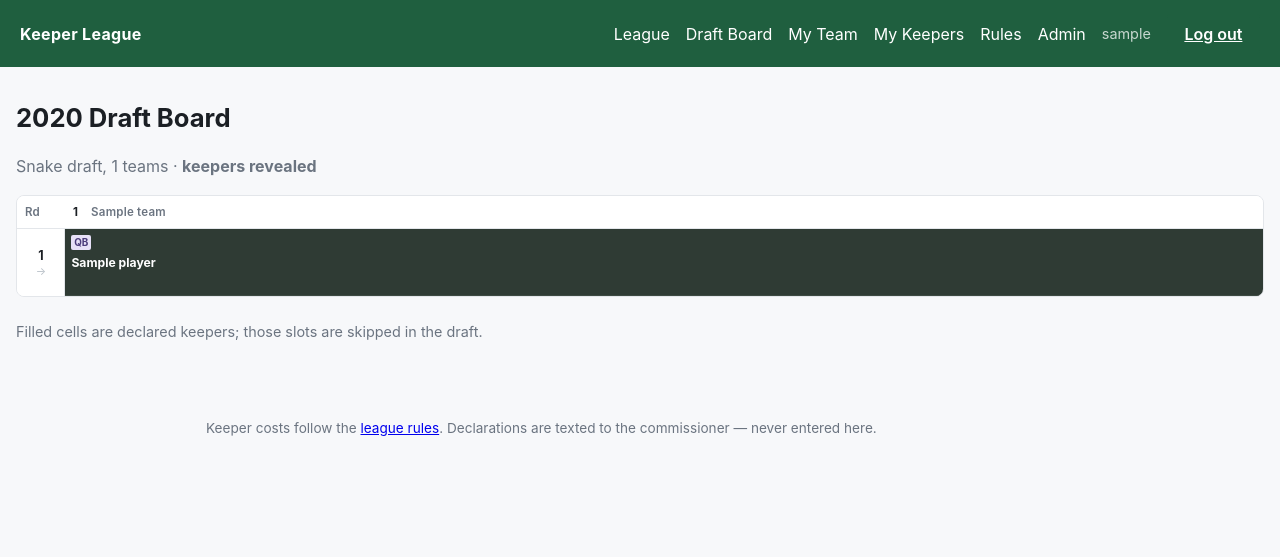
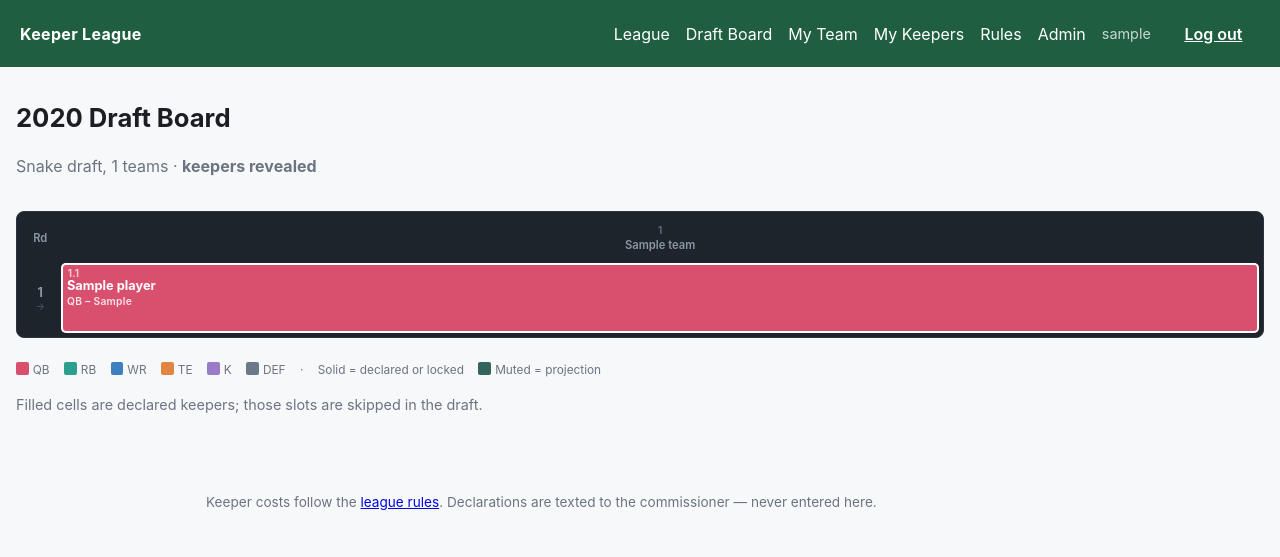
Before and after one commit to ischultz503/keeper-league, a Django app: page /board/ in a window 1280 px wide. Shown: the top 557 px of the page. Run offline with Django 5.2, Linux system fonts and the light colour scheme; a user stored in the database is signed in; tables that the repository leaves empty hold one stand-in row (values such as "Sample post"); some libraries are stand-ins or nearby versions.

Commit message:
Part B: rounds 1-8 by default, position colours, player identity on cells
The board now defaults to rounds 1-8. That is not an arbitrary cut: rules
section 2 caps a keeper's base cost at Round 8, so rounds 1-8 contain every
cell a keeper can burn, and ten fixed-width columns over eight rows fit a
screen with no horizontal scrolling. A query-parameter toggle expands to all
16 -- a link rather than JS, so the state survives a refresh and is
shareable.

Repainted the grid dark so filled cells read as bright blocks floating on a
calm ground. Position palette is defined once as CSS variables in solid and
desaturated pairs, so fact and projection differ by saturation rather than
hue; Part D's sim fills will use the muted set. Resolved cells are solid
rounded rectangles with the player name, a POS - TEAM subline and the pick
number ("3.4", the snaked position within the round) in the corner. Empty
cells carry only that label and the snake arrow.

Every player now renders with their NFL team, which Part A's import made
possible. Candidate names in cells are position-coloured chips.

Added snake_position_in_round() to the engine and expressed snake_overall()
in terms of it, so the two cannot drift apart.

129 tests pass; the board still renders in 12 queries.

Co-Authored-By: Claude Opus 5 <noreply@anthropic.com>

```diff
--- a/league/templates/league/_candidate.html
+++ b/league/templates/league/_candidate.html
@@ -3,10 +3,10 @@
   view: {entry, cost_round, placed_round, walked}. Included from board.html for
   both the visible three and the "+N more" list.
 {% endcomment %}
-<li class="cand{% if cand.entry.eligible is None %} pending{% endif %}"
+<li class="cand pos-bg-{{ cand.entry.player.position }}{% if cand.entry.eligible is None %} pending{% endif %}"
     {% if cand.walked %}title="Costs Round {{ cand.cost_round }}. {{ cand.entry.team.owner_name }} no longer owns that pick, so keeping him burns Round {{ cand.placed_round }} instead."{% elif cand.entry.eligible is None %}title="Eligibility not yet reviewed"{% endif %}>
-  <span class="pos pos-{{ cand.entry.player.position }}">{{ cand.entry.player.position }}</span>
   <span class="cand-name">{{ cand.entry.player.name }}</span>
+  {% if cand.entry.player.nfl_team %}<span class="cand-team">{{ cand.entry.player.nfl_team }}</span>{% endif %}
   {% if cand.walked %}<span class="shift-mark">R{{ cand.cost_round }}&rarr;</span>{% endif %}
   {% if cand.entry.eligible is None %}<span class="pending-tag" title="Eligibility not yet reviewed">?</span>{% endif %}
 </li>
--- a/league/templates/league/board.html
+++ b/league/templates/league/board.html
@@ -14,16 +14,32 @@
   </p>
 {% else %}
 
+<div class="board-head">
+  <div>
     <h1>{{ season.year }} Draft Board</h1>
     <p class="subtle">
       Snake draft, {{ slots|length }} teams
       {% if revealed %}
         &middot; <strong>keepers revealed</strong>
       {% else %}
-    &middot; keepers not yet revealed &mdash; cells show who each team
-    <em>could</em> keep at that round's cost
+        &middot; cells show who each team <em>could</em> keep at that round's cost
       {% endif %}
     </p>
+  </div>
+
+  {% if total_rounds > visible_round_count or show_all_rounds %}
+    {% comment %}
+      A plain link with a query parameter rather than JS: the server already
+      knows how many rounds to build, the state survives a refresh, and it is
+      shareable. Rounds 1-8 hold every keeper cost, so the rest is opt-in.
+    {% endcomment %}
+    {% if show_all_rounds %}
+      <a class="round-toggle" href="{% url 'board' %}">Show rounds 1&ndash;{{ visible_round_count }}</a>
+    {% else %}
+      <a class="round-toggle" href="{% url 'board' %}?rounds=all">Show all {{ total_rounds }} rounds</a>
+    {% endif %}
+  {% endif %}
+</div>
 
 <div class="board-layout">
 
@@ -51,6 +67,7 @@
             <span class="swatch" aria-hidden="true"></span>
             <span class="pos pos-{{ row.entry.player.position }}">{{ row.entry.player.position }}</span>
             <span class="sandbox-name">{{ row.entry.player.name }}</span>
+            {% if row.entry.player.nfl_team %}<span class="sandbox-team">{{ row.entry.player.nfl_team }}</span>{% endif %}
             {% if row.walked %}
               <span class="sandbox-cost shifted"
                     title="Costs Round {{ row.cost.cost_round }}, but you no longer own that pick, so it burns your Round {{ row.burn_round }}">R{{ row.cost.cost_round }}&rarr;{{ row.burn_round }}</span>
@@ -99,17 +116,21 @@
               {% if not cell %}
                 <td class="cell empty"></td>
               {% else %}
-                <td class="cell{% if cell.is_own %} own-col{% endif %}{% if cell.keeper %} kept{% endif %}{% if cell.traded_to %} traded{% endif %}"
+                <td class="cell{% if cell.is_own %} own-col{% endif %}{% if cell.keeper %} filled locked pos-bg-{{ cell.keeper.roster_entry.player.position }}{% endif %}{% if cell.traded_to %} traded{% endif %}"
                     data-pick-id="{{ cell.pick.pk }}"
                     data-round="{{ cell.pick.round }}">
+
+                  <span class="pick-label">{{ cell.label }}</span>
 
                   {% if cell.traded_to %}
                     <span class="badge" title="Traded to {{ cell.traded_to.name }}">&rarr; {{ cell.traded_to.owner_name }}</span>
                   {% endif %}
 
                   {% if cell.keeper %}
-                    <span class="pos pos-{{ cell.keeper.roster_entry.player.position }}">{{ cell.keeper.roster_entry.player.position }}</span>
-                    <span class="kept-name">{{ cell.keeper.roster_entry.player.name }}</span>
+                    {% with player=cell.keeper.roster_entry.player %}
+                      <span class="filled-name">{{ player.name }}</span>
+                      <span class="filled-sub">{{ player.position }}{% if player.nfl_team %} &ndash; {{ player.nfl_team }}{% endif %}</span>
+                    {% endwith %}
                   {% elif cell.candidates %}
                     <ul class="cands">
                       {% for cand in cell.candidates %}{% include "league/_candidate.html" %}{% endfor %}
@@ -133,6 +154,18 @@
   </div>
 </div>
 
+<div class="board-legend">
+  <span><span class="legend-key pos-bg-QB"></span>QB</span>
+  <span><span class="legend-key pos-bg-RB"></span>RB</span>
+  <span><span class="legend-key pos-bg-WR"></span>WR</span>
+  <span><span class="legend-key pos-bg-TE"></span>TE</span>
+  <span><span class="legend-key pos-bg-K"></span>K</span>
+  <span><span class="legend-key pos-bg-DEF"></span>DEF</span>
+  <span class="subtle">&middot;</span>
+  <span>Solid = declared or locked</span>
+  <span><span class="legend-key legend-projected"></span>Muted = projection</span>
+</div>
+
 <p class="note">
   {% if revealed %}
     Filled cells are declared keepers; those slots are skipped in the draft.
--- a/league/views.py
+++ b/league/views.py
@@ -14,6 +14,11 @@ from .keeper_engine import resolve_current_cost, times_kept_before
 from .models import DraftPick, DraftSlot, KeeperSelection, RosterEntry, Season, Team
 
 RULES_PATH = Path(settings.BASE_DIR) / 'docs' / 'keeper_rules_v3.md'
+
+# Keeper costs never exceed Round 8 (rules section 2), so rounds 1-8 hold every
+# cell a keeper can burn. The later rounds only matter for trades and the full
+# draft, and are behind the "all rounds" toggle.
+DEFAULT_VISIBLE_ROUNDS = 8
 
 
 def latest_roster_season():
@@ -211,8 +216,15 @@ def board(request):
                 'walked': target.round != cost.cost_round,
             })
 
+    # Rounds 1-8 by default: that is where every keeper cost lands (rules
+    # section 2 caps the base cost at Round 8), so it is the whole planning
+    # surface, and eight rows of ten columns fits a screen without scrolling.
+    show_all_rounds = request.GET.get('rounds') == 'all'
+    visible_rounds = rounds if show_all_rounds else rounds[:DEFAULT_VISIBLE_ROUNDS]
+
+    team_count = len(slots)
     rows = []
-    for round_number in rounds:
+    for round_number in visible_rounds:
         cells = []
         for slot in slots:
             pick = pick_map.get((round_number, slot.team_id))
@@ -224,6 +236,9 @@ def board(request):
                 candidates.get((round_number, slot.team_id), []),
                 key=lambda c: (c['cost_round'], c['entry'].player.name),
             )
+            position_in_round = engine.snake_position_in_round(
+                slot.slot, round_number, team_count
+            )
             cells.append({
                 'pick': pick,
                 'team': slot.team,
@@ -232,6 +247,8 @@ def board(request):
                 'keeper': kept_by_pick.get(pick.pk),
                 'candidates': cell_candidates[:3],
                 'extra_candidates': cell_candidates[3:],
+                # "3.4" -- round 3, fourth pick of that round.
+                'label': f'{round_number}.{position_in_round}',
             })
 
         rows.append({
@@ -249,6 +266,9 @@ def board(request):
         'revealed': revealed,
         'own_team': own_team,
         'sandbox_players': _sandbox_players(own_team, roster_season, season),
+        'show_all_rounds': show_all_rounds,
+        'total_rounds': len(rounds),
+        'visible_round_count': len(visible_rounds),
     })
 
 
--- a/static/league/style.css
+++ b/static/league/style.css
@@ -18,6 +18,22 @@
   --burn-1-bg: #fdefd2;  --burn-1-line: #c5871c;  --burn-1-ink: #6d4408;
   --burn-2-bg: #ece5fa;  --burn-2-line: #7458bb;  --burn-2-ink: #402a75;
   --burn-3-bg: #d8eeec;  --burn-3-line: #2c8480;  --burn-3-ink: #17504d;
+
+  /* Position palette, defined once. Each position has a solid colour for
+     resolved cells and a desaturated one for projections, so "fact" and
+     "guess" differ by saturation rather than by hue. */
+  --qb:  #d94f6e;  --qb-soft:  #7c4553;
+  --rb:  #2e9e8f;  --rb-soft:  #35635d;
+  --wr:  #3d7fc1;  --wr-soft:  #3c5570;
+  --te:  #e08640;  --te-soft:  #7a5636;
+  --k:   #9a7bc8;  --k-soft:   #56496b;
+  --def: #6b7a88;  --def-soft: #464f57;
+
+  /* The board's own dark ground, distinct from the light page around it. */
+  --board-bg: #1e242b;
+  --board-line: #2b333c;
+  --board-cell: #232a32;
+  --board-ink: #8b97a4;
 }
 
 * { box-sizing: border-box; }
@@ -181,7 +197,31 @@ table.data a { color: var(--accent); font-weight: 600; }
 
 /* Draft board ------------------------------------------------------------- */
 
-main.wide { max-width: 1440px; }
+main.wide { max-width: 1500px; }
+
+.board-head {
+  display: flex;
+  align-items: flex-start;
+  justify-content: space-between;
+  gap: 1rem;
+  flex-wrap: wrap;
+}
+
+.round-toggle {
+  flex: 0 0 auto;
+  align-self: center;
+  padding: 0.35rem 0.8rem;
+  border: 1px solid var(--line);
+  border-radius: 999px;
+  background: var(--card);
+  color: var(--accent);
+  font-size: 0.82rem;
+  font-weight: 600;
+  text-decoration: none;
+  white-space: nowrap;
+}
+
+.round-toggle:hover { border-color: var(--accent); }
 
 .board-layout {
   display: flex;
@@ -190,94 +230,145 @@ main.wide { max-width: 1440px; }
   margin: 1.1rem 0 1.5rem;
 }
 
-/* Ten columns cannot usefully stack on a phone, so the grid scrolls sideways
-   with the round column pinned. Both axes stick, so you never lose your place. */
+/* At the default eight rounds the grid fits without scrolling. The overflow
+   rule only bites once "all rounds" is on, or on a narrow screen. */
 .board-scroll {
   flex: 1 1 auto;
   min-width: 0;
-  max-height: 78vh;
   overflow: auto;
-  background: var(--card);
-  border: 1px solid var(--line);
+  background: var(--board-bg);
+  border: 1px solid var(--board-line);
   border-radius: 8px;
+  padding: 2px;
 }
 
 table.board {
   border-collapse: separate;
-  border-spacing: 0;
-  font-size: 0.78rem;
+  border-spacing: 2px;
   width: 100%;
+  table-layout: fixed;      /* ten equal columns, no content-driven widths */
+  font-size: 0.75rem;
 }
 
-/* Column headers: team names, pinned to the top. */
 table.board thead th {
   position: sticky;
   top: 0;
   z-index: 2;
-  background: var(--card);
-  box-shadow: inset 0 -1px 0 var(--line);
-  padding: 0.5rem 0.5rem 0.45rem;
-  text-align: left;
+  background: var(--board-bg);
+  padding: 0.4rem 0.35rem;
+  text-align: center;
   white-space: nowrap;
-  font-size: 0.72rem;
+  overflow: hidden;
+  text-overflow: ellipsis;
+  font-size: 0.7rem;
   font-weight: 600;
-  letter-spacing: 0.02em;
-  color: var(--muted);
+  color: var(--board-ink);
 }
 
 .slot-num {
-  display: inline-block;
-  min-width: 1.3em;
-  color: var(--ink);
+  display: block;
+  font-size: 0.62rem;
+  color: #5d6874;
   font-weight: 700;
 }
 
-/* Round numbers, pinned to the left. */
 th.round-head {
   position: sticky;
   left: 0;
   z-index: 3;
-  background: var(--card);
-  box-shadow: inset -1px 0 0 var(--line);
-  width: 3rem;
-  min-width: 3rem;
-  padding: 0.35rem 0.4rem;
-  text-align: center;
+  width: 2.4rem;
+  background: var(--board-bg);
+  color: var(--board-ink);
   font-size: 0.78rem;
   font-weight: 700;
-  color: var(--ink);
+  text-align: center;
   vertical-align: middle;
 }
 
-/* The top-left corner sticks in both directions, so it needs to outrank both. */
-thead th.round-head {
-  z-index: 4;
-  box-shadow: inset -1px 0 0 var(--line), inset 0 -1px 0 var(--line);
-}
+thead th.round-head { z-index: 4; }
 
 .arrow {
   display: block;
-  font-size: 0.68rem;
+  font-size: 0.62rem;
   line-height: 1;
-  color: #b9c0c8;
+  color: #4d5762;
   font-weight: 400;
 }
 
 /* Cells ------------------------------------------------------------------- */
 
 .cell {
-  height: 4.2rem;
-  min-width: 8.8rem;
-  padding: 0.28rem 0.4rem;
+  position: relative;
+  height: 4.4rem;
+  padding: 0.9rem 0.35rem 0.25rem;
+  border-radius: 5px;
+  background: var(--board-cell);
   vertical-align: top;
-  border-right: 1px solid var(--hair);
-  border-bottom: 1px solid var(--hair);
-  transition: background-color 0.12s ease;
+  overflow: hidden;
 }
 
-.cell:last-child { border-right: 0; }
-.own-col { background: var(--accent-soft); }
-thead th.own-col { color: var(--accent); font-weight: 700; }
+.own-col { box-shadow: inset 0 0 0 1px rgba(122, 200, 160, 0.35); }
+thead th.own-col { color: #7ac8a0; box-shadow: none; }
+
+/* Pick number, quiet in the corner. */
+.pick-label {
+  position: absolute;
+  top: 0.2rem;
+  left: 0.4rem;
+  font-size: 0.62rem;
+  font-weight: 700;
+  color: #5a646f;
+  letter-spacing: 0.02em;
+}
+
+/* Resolved cells: solid position colour, name first. --------------------- */
+
+.cell.filled { color: #fff; }
+.cell.filled .pick-label { color: rgba(255, 255, 255, 0.72); }
+
+.filled-name {
+  display: block;
+  margin-top: 0.15rem;
+  font-size: 0.8rem;
+  font-weight: 700;
+  line-height: 1.15;
+  white-space: nowrap;
+  overflow: hidden;
+  text-overflow: ellipsis;
+}
+
+.filled-sub {
+  display: block;
+  font-size: 0.64rem;
+  font-weight: 600;
+  letter-spacing: 0.03em;
+  opacity: 0.85;
+}
+
+/* Solid = fact (declared or locked). Desaturated = projection. */
+.pos-bg-QB  { background: var(--qb); }
+.pos-bg-RB  { background: var(--rb); }
+.pos-bg-WR  { background: var(--wr); }
+.pos-bg-TE  { background: var(--te); }
+.pos-bg-K   { background: var(--k); }
+.pos-bg-DEF { background: var(--def); }
+
+.cell.projected.pos-bg-QB  { background: var(--qb-soft); }
+.cell.projected.pos-bg-RB  { background: var(--rb-soft); }
+.cell.projected.pos-bg-WR  { background: var(--wr-soft); }
+.cell.projected.pos-bg-TE  { background: var(--te-soft); }
+.cell.projected.pos-bg-K   { background: var(--k-soft); }
+.cell.projected.pos-bg-DEF { background: var(--def-soft); }
+.cell.projected { color: #cfd6dd; }
+.cell.projected .filled-name { font-weight: 600; }
+
+/* A locked/declared call is louder than a projection: full-strength colour
+   plus a ring, so the two never read the same at a glance. */
+.cell.locked {
+  box-shadow: inset 0 0 0 2px #fff, 0 0 0 1px rgba(0, 0, 0, 0.3);
+}
+
+.cell.own-col.locked { box-shadow: inset 0 0 0 2px #fff; }
 
 /* Candidate names --------------------------------------------------------- */
 
@@ -286,124 +377,113 @@ thead th.own-col { color: var(--accent); font-weight: 700; }
 .cell .cand {
   display: flex;
   align-items: center;
-  gap: 0.25rem;
-  line-height: 1.3;
+  gap: 0.2rem;
+  margin-bottom: 1px;
+  padding: 0 0.25rem;
+  border-radius: 2px;
+  line-height: 1.35;
+  font-size: 0.66rem;
+  color: #fff;
   white-space: nowrap;
+  overflow: hidden;
 }
 
-.cand-name {
-  overflow: hidden;
-  text-overflow: ellipsis;
-  color: #4a535e;
-}
-
-/* Compact chips inside cells; the sidebar keeps the roomier default. */
-.cell .pos,
-.sandbox-list .pos {
-  min-width: 0;
-  padding: 0 0.28em;
-  font-size: 0.62rem;
-  line-height: 1.5;
-  border-radius: 2px;
-  flex: 0 0 auto;
-}
-
-.cell .cand.pending .cand-name { color: #9aa2ab; }
+.cand-name { overflow: hidden; text-overflow: ellipsis; }
+.cand-team { opacity: 0.7; font-size: 0.58rem; font-weight: 700; }
+.cell .cand.pending { opacity: 0.5; }
 
 .pending-tag {
   flex: 0 0 auto;
-  font-size: 0.62rem;
   font-weight: 700;
-  color: #9a8433;
-  background: #f6f0dd;
-  border-radius: 2px;
-  padding: 0 0.25em;
+  cursor: help;
+  opacity: 0.85;
+}
+
+.shift-mark {
+  flex: 0 0 auto;
+  font-size: 0.56rem;
+  font-weight: 700;
+  opacity: 0.85;
   cursor: help;
 }
 
-/* Marks a player whose cost round isn't the round he lands in. */
-.shift-mark {
-  flex: 0 0 auto;
-  font-size: 0.6rem;
-  font-weight: 700;
-  color: #8a6a2f;
-  cursor: help;
-}
-
-/* Quiet control, not a button. */
-.cell .more { margin-top: 0.1rem; }
+.cell .more { margin-top: 1px; }
 
 .cell .more summary {
   cursor: pointer;
-  font-size: 0.66rem;
-  color: #97a0aa;
+  font-size: 0.6rem;
+  color: #6d7883;
   list-style: none;
+  padding-left: 0.25rem;
 }
 
 .cell .more summary::-webkit-details-marker { display: none; }
-.cell .more summary:hover { color: var(--accent); }
-.cell .more[open] summary { color: var(--accent); margin-bottom: 0.1rem; }
+.cell .more summary:hover { color: #a9b4bf; }
 
 /* Traded ------------------------------------------------------------------ */
 
-.cell.traded { background: repeating-linear-gradient(-45deg, transparent, transparent 7px, rgba(180,140,60,0.05) 7px, rgba(180,140,60,0.05) 14px); }
-.cell.traded.own-col { background: var(--accent-soft); }
-
 .cell .badge {
-  display: inline-block;
-  margin-bottom: 0.12rem;
-  padding: 0 0.3em;
+  position: absolute;
+  top: 0.18rem;
+  right: 0.3rem;
+  padding: 0 0.25em;
   border-radius: 2px;
-  border: 1px solid #e0c9a4;
-  background: #fcf5ea;
-  color: #86612a;
-  font-size: 0.63rem;
+  background: rgba(224, 134, 64, 0.22);
+  color: #e6a86b;
+  font-size: 0.58rem;
   font-weight: 700;
-  letter-spacing: 0.01em;
 }
 
-/* Declared keepers (post-reveal) ------------------------------------------ */
-
-.cell.kept {
-  background: #2f3b34;
-  border-right-color: #3d4a42;
-  border-bottom-color: #3d4a42;
-}
-
-.cell.kept .kept-name {
-  display: block;
-  margin-top: 0.15rem;
-  font-weight: 700;
-  font-size: 0.76rem;
-  color: #fff;
-}
+.cell.filled .badge { background: rgba(0, 0, 0, 0.25); color: #fff; }
 
 /* Sandbox burn highlight -- classes added and removed by board.js. */
 .cell.burned { box-shadow: inset 0 0 0 2px currentColor; }
-.cell.burn-1 { background: var(--burn-1-bg); color: var(--burn-1-line); }
-.cell.burn-2 { background: var(--burn-2-bg); color: var(--burn-2-line); }
-.cell.burn-3 { background: var(--burn-3-bg); color: var(--burn-3-line); }
+.cell.burn-1 { background: var(--burn-1-line); color: #fff; }
+.cell.burn-2 { background: var(--burn-2-line); color: #fff; }
+.cell.burn-3 { background: var(--burn-3-line); color: #fff; }
+.cell.burned .pick-label { color: rgba(255, 255, 255, 0.8); }
 
 .burn-tag {
   display: block;
-  margin-top: 0.1rem;
+  margin-top: 0.15rem;
   font-size: 0.7rem;
   font-weight: 700;
-  line-height: 1.25;
+  line-height: 1.2;
+  color: #fff;
   white-space: normal;
 }
-
-.cell.burn-1 .burn-tag { color: var(--burn-1-ink); }
-.cell.burn-2 .burn-tag { color: var(--burn-2-ink); }
-.cell.burn-3 .burn-tag { color: var(--burn-3-ink); }
 
 .burn-tag em {
   display: block;
   font-weight: 400;
   font-style: normal;
-  font-size: 0.62rem;
-  opacity: 0.8;
+  font-size: 0.6rem;
+  opacity: 0.85;
 }
+
+/* Legend ------------------------------------------------------------------ */
+
+.board-legend {
+  display: flex;
+  flex-wrap: wrap;
+  gap: 0.5rem 0.9rem;
+  align-items: center;
+  margin: 0.6rem 0 0;
+  font-size: 0.74rem;
+  color: var(--muted);
+}
+
+.legend-key {
+  display: inline-block;
+  width: 0.8rem;
+  height: 0.8rem;
+  border-radius: 2px;
+  vertical-align: -1px;
+  margin-right: 0.25rem;
+}
+
+.legend-projected { background: var(--rb-soft); }
+
 
 /* Sandbox sidebar --------------------------------------------------------- */
 
```
Also changed, not shown: league/keeper_engine.py (+12 -7 lines), league/tests.py (+26 -0 lines). Lines whose indentation alone changed are shown as unchanged.
